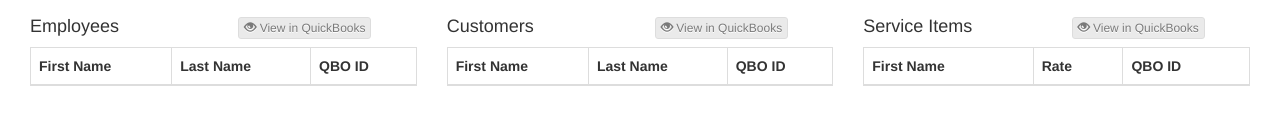
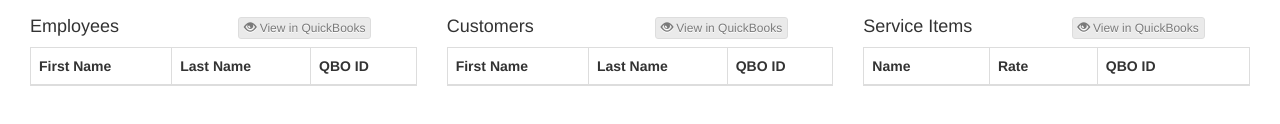
Before and after one commit to IntuitDeveloper/SampleApp-TimeTracking_Invoicing-Java, a website: page public/app/index.html at #/settings in a window 1280 px wide. Shown: the part 488-612 px from the top of the page. Drawn offline with Linux system fonts and the light colour scheme.

Commit message:
renaming first name table column to name

```diff
--- a/public/app/partials/settings.html
+++ b/public/app/partials/settings.html
@@ -140,7 +140,7 @@
         <table class="table table-striped table-bordered">
             <thead>
             <tr>
-                <th>First Name</th>
+                <th>Name</th>
                 <th>Rate</th>
                 <th>QBO ID</th>
             </tr>
```
